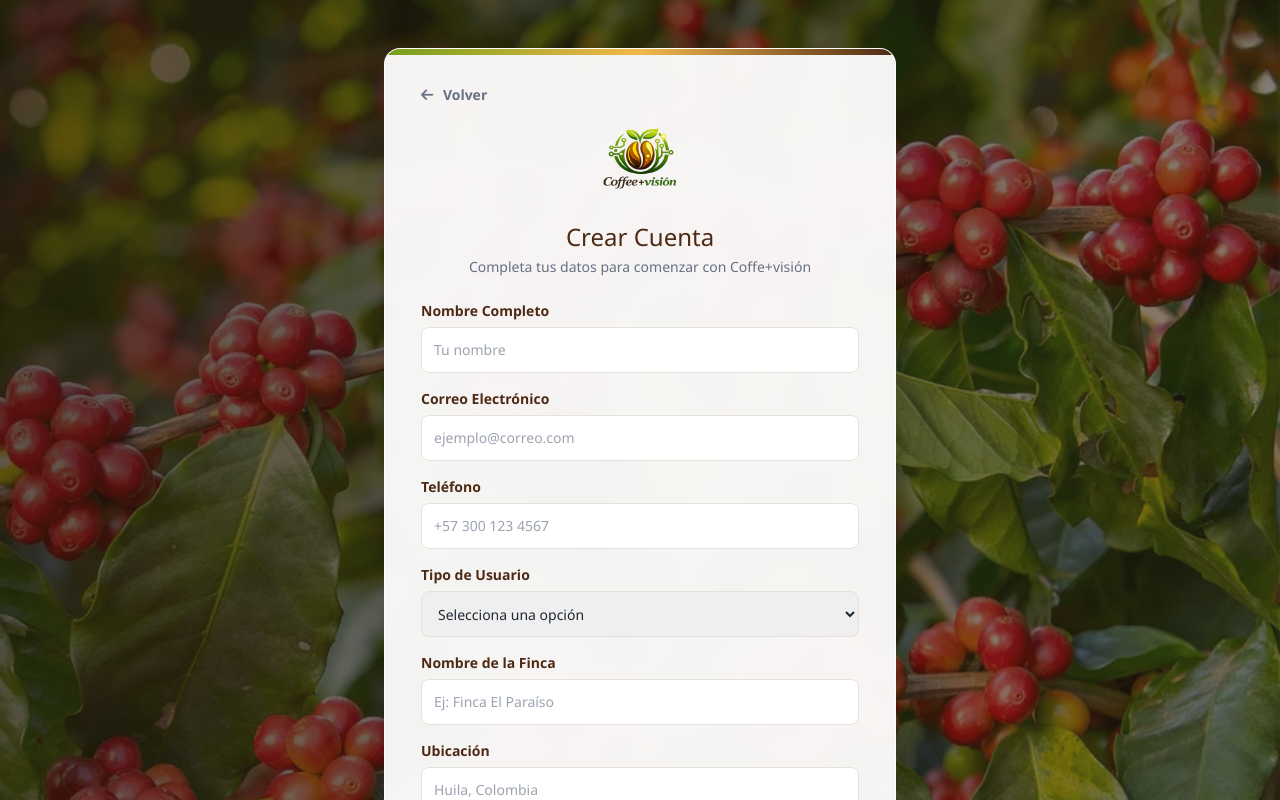
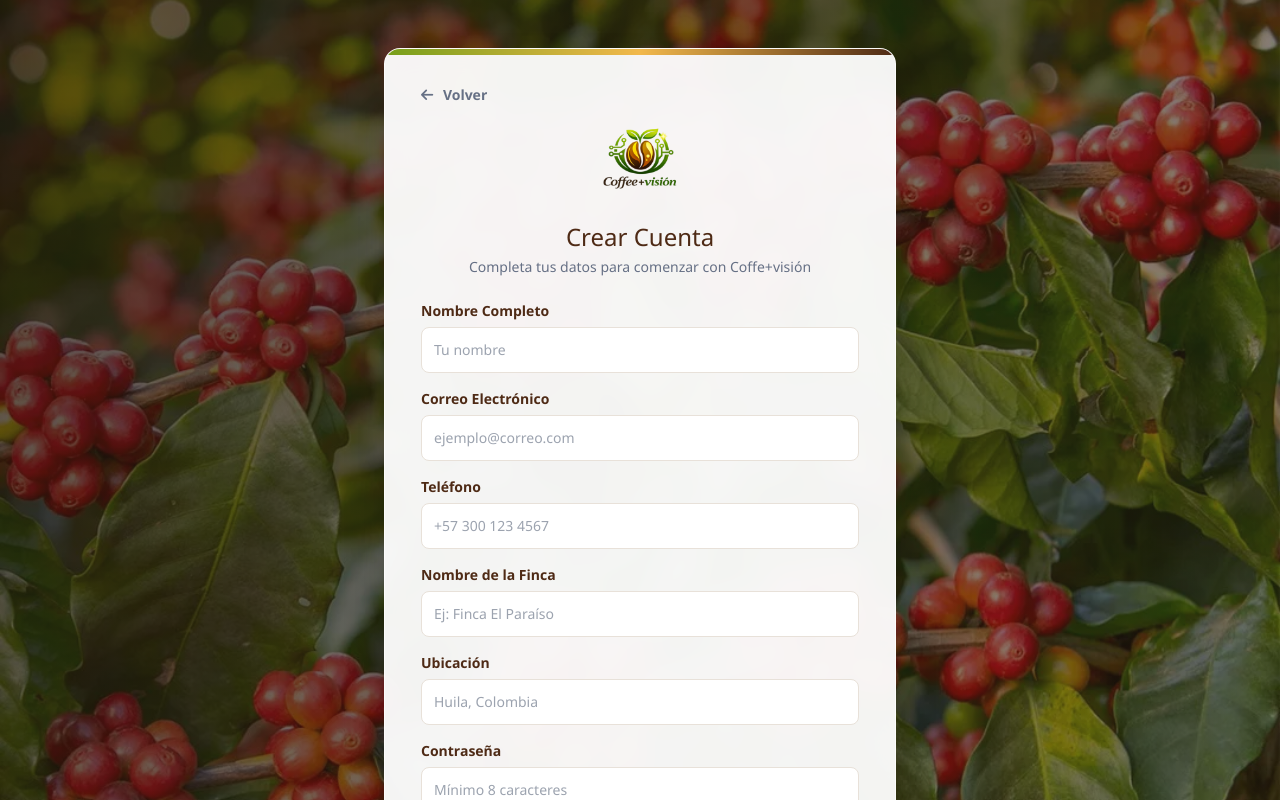
Before and after one commit to nicollvcortes2007-tech/Coffe-Vision-react1.1, a React (Vite) app: page /registro in a window 1280 px wide. Shown: the top 800 px of the page. Built offline with nearby package versions, Linux system fonts and the light colour scheme.

Commit message:
contraseña

```diff
--- a/src/pages/Login.jsx
+++ b/src/pages/Login.jsx
@@ -4,16 +4,28 @@ import PlantillaAuth from "@/plantillas/PlantillaAuth";
 
 export default function Login() {
   const navigate = useNavigate();
-  const [form, setForm] = useState({ email: "", password: "", rol: "" });
+  const [form, setForm] = useState({ email: "", password: "" });
+  const [error, setError] = useState("");
 
   const actualizar = (campo) => (e) => setForm({ ...form, [campo]: e.target.value });
 
   const enviar = (e) => {
     e.preventDefault();
-    if (form.rol === "administrador") {
+    const esAdministrador =
+      form.email.trim().toLowerCase() === "coffee+vision12@gmail.com" &&
+      form.password === "Coffee.com";
+
+    if (esAdministrador) {
       navigate("/dashboard/administrador");
       return;
     }
+
+    if (form.email.trim().toLowerCase() === "coffee+vision12@gmail.com") {
+      setError("La contraseña del administrador no es correcta.");
+      return;
+    }
+
+    setError("");
     navigate("/dashboard/caficultor");
   };
 
@@ -44,26 +56,14 @@ export default function Login() {
           />
         </label>
 
-        <label className="grid gap-1.5 text-sm font-semibold text-coffee">
-          Tipo de usuario
-          <select
-            required
-            value={form.rol}
-            onChange={actualizar("rol")}
-            className="min-h-[46px] rounded-lg border border-line px-3 font-normal text-ink focus:border-green focus:outline-none focus:ring-2 focus:ring-green/20"
-          >
-            <option value="" disabled>Selecciona tu rol</option>
-            <option value="caficultor">Caficultor</option>
-            <option value="administrador">Administrador</option>
-          </select>
-        </label>
-
         <fieldset className="flex items-center justify-between text-sm border-0 p-0 m-0">
           <label className="flex items-center gap-2 text-muted cursor-pointer">
             <input type="checkbox" className="h-4 w-4" /> Recordarme
           </label>
           <Link to="#" className="font-semibold text-green hover:text-green-deep">¿Olvidaste tu contraseña?</Link>
         </fieldset>
+
+        {error && <p role="alert" className="text-sm font-semibold text-danger">{error}</p>}
 
         <button type="submit" className="mt-1 min-h-[46px] rounded-lg bg-green font-bold text-white hover:bg-green-deep">
           Iniciar sesión
--- a/src/pages/Signup.jsx
+++ b/src/pages/Signup.jsx
@@ -22,10 +22,6 @@ function Signup() {
       return;
     }
     setError("");
-    if (form.rol === "administrador") {
-      navigate("/dashboard/administrador");
-      return;
-    }
     navigate("/dashboard/caficultor");
   };
 
@@ -45,20 +41,6 @@ function Signup() {
             />
           </label>
         ))}
-
-        <label className="grid gap-1.5 text-sm font-semibold text-coffee">
-          Tipo de Usuario
-          <select
-            required
-            value={form.rol || ""}
-            onChange={actualizar("rol")}
-            className="min-h-[46px] rounded-lg border border-line px-3 font-normal text-ink focus:border-green focus:outline-none focus:ring-2 focus:ring-green/20"
-          >
-            <option value="" disabled>Selecciona una opción</option>
-            <option value="caficultor">Caficultor</option>
-            <option value="administrador">Administrador</option>
-          </select>
-        </label>
 
         <label className="grid gap-1.5 text-sm font-semibold text-coffee">
           Nombre de la Finca
```
